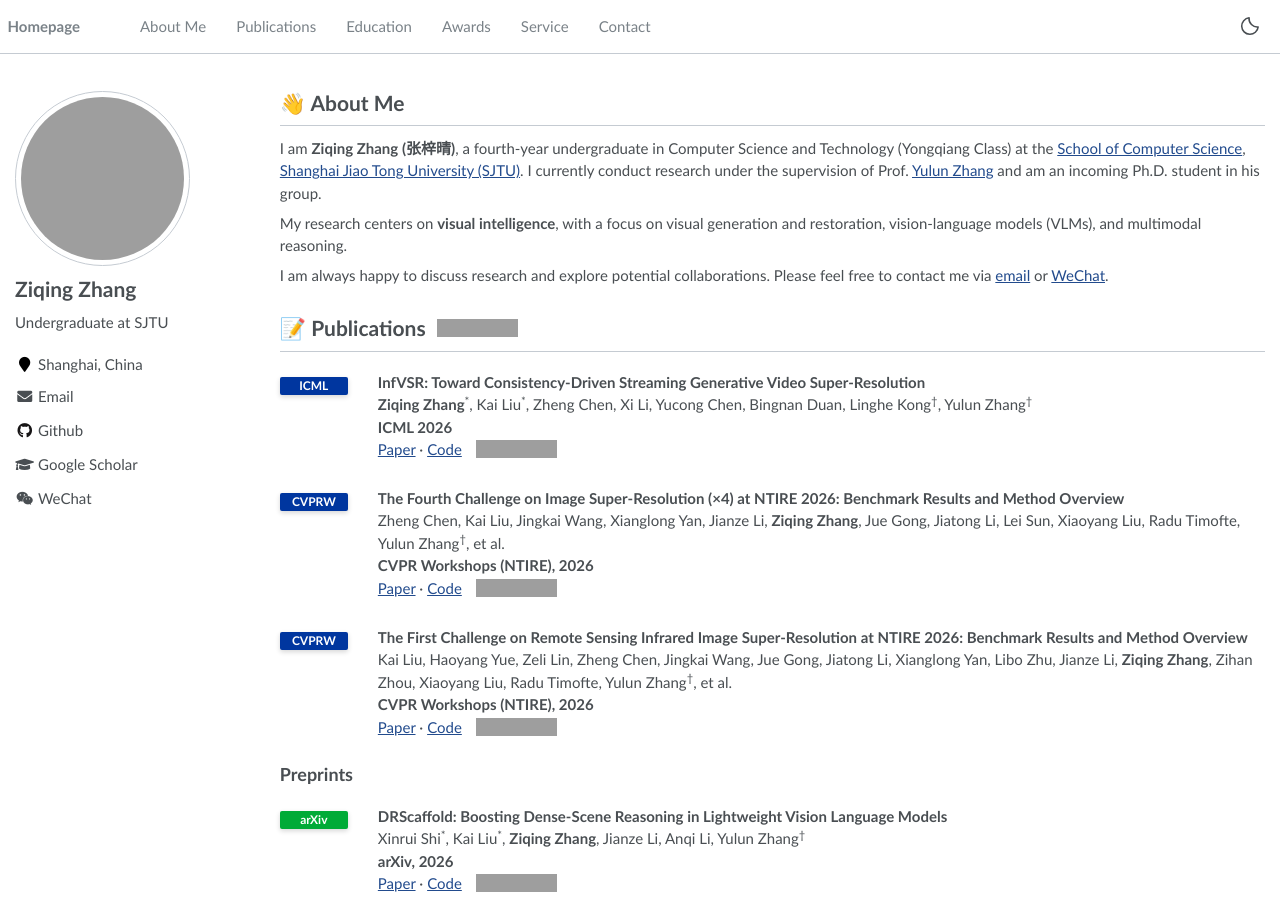
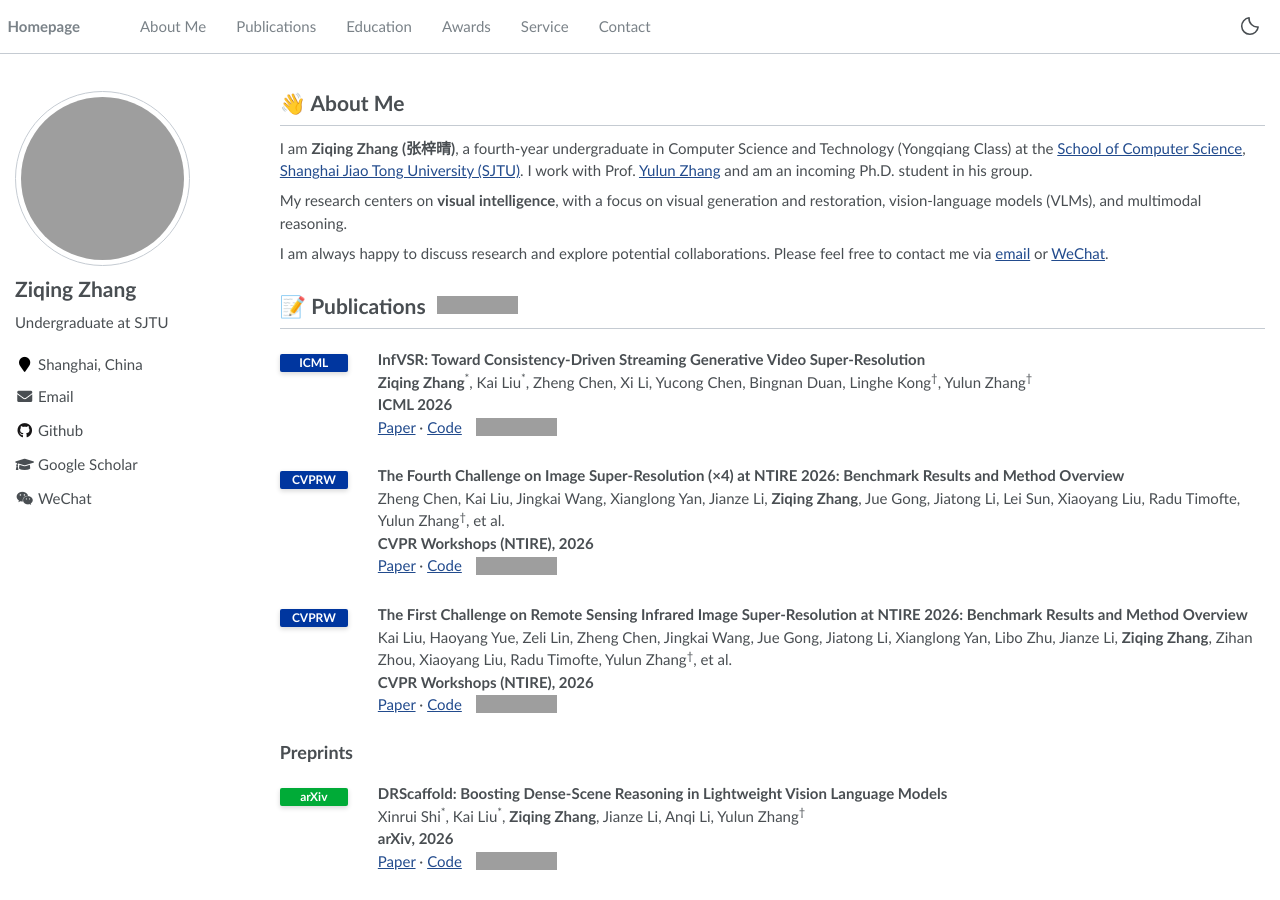
Before and after one commit to zzqingz/zzqingz.github.io, a Jekyll site: the page built from _pages/about.md, in a window 1280 px wide and 900 px high. Built offline with Jekyll 4.4.1, drawn with Linux system fonts in a browser that asks for light colours; grey boxes are pictures that could not be loaded.

Commit message:
Shorten advisor and incoming PhD introduction

```diff
--- a/_pages/about.md
+++ b/_pages/about.md
@@ -12,7 +12,7 @@ redirect_from:
 
 # 👋 About Me
 
-I am **Ziqing Zhang (张梓晴)**, a fourth-year undergraduate in Computer Science and Technology (Yongqiang Class) at the [School of Computer Science](https://www.cs.sjtu.edu.cn/), [Shanghai Jiao Tong University (SJTU)](https://www.sjtu.edu.cn/). I currently conduct research under the supervision of Prof. [Yulun Zhang](https://yulunzhang.com/) and am an incoming Ph.D. student in his group.
+I am **Ziqing Zhang (张梓晴)**, a fourth-year undergraduate in Computer Science and Technology (Yongqiang Class) at the [School of Computer Science](https://www.cs.sjtu.edu.cn/), [Shanghai Jiao Tong University (SJTU)](https://www.sjtu.edu.cn/). I work with Prof. [Yulun Zhang](https://yulunzhang.com/) and am an incoming Ph.D. student in his group.
 
 My research centers on **visual intelligence**, with a focus on visual generation and restoration, vision-language models (VLMs), and multimodal reasoning.
 
```
